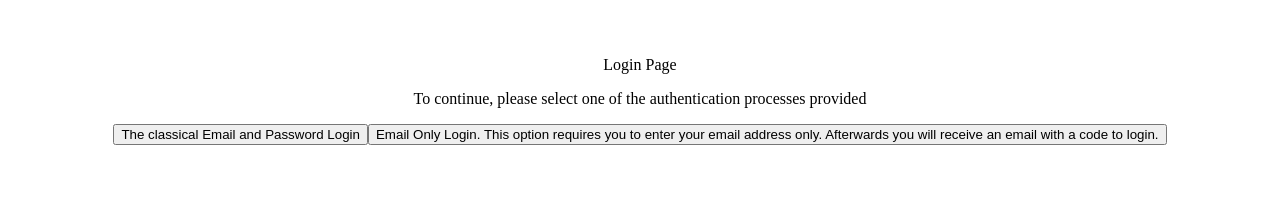
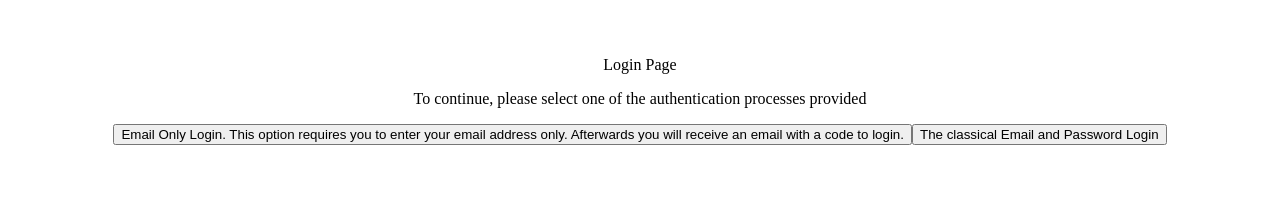
Before and after one commit to Abus00/Authentication-Usability-Testing, a React (Vite) app in the folder frontend/: page /login in a window 1280 px wide. Shown: the top 214 px of the page. Built offline with nearby package versions, Linux system fonts and the light colour scheme.

Commit message:
Added eye-data tracking in frontend; Refactored state handling for survey data

```diff
--- a/frontend/src/App.jsx
+++ b/frontend/src/App.jsx
@@ -10,6 +10,7 @@ import './App.css';
 
 function App() {
   const [isTrackingEye, setIsTrackingEye] = useState(false);
+  const [eyeTrackingData, setEyeTrackingData] = useState([]);
 
   return (
     <>
@@ -17,8 +18,8 @@ function App() {
         <Routes>
           <Route path="/" element={<HelloPage setIsTrackingEye={setIsTrackingEye} />} />
           <Route path="/calibration" element={<CalibrationPage setIsTrackingEye={setIsTrackingEye} />} />
-          <Route path="/login" element={<LoginPage isTrackingEye={isTrackingEye} setIsTrackingEye={setIsTrackingEye}/>} />
-          <Route path="/survey" element={<SurveyContainer isTrackingEye={isTrackingEye} />} />
+          <Route path="/login" element={<LoginPage isTrackingEye={isTrackingEye} setIsTrackingEye={setIsTrackingEye} setEyeTrackingData={setEyeTrackingData} />} />
+          <Route path="/survey" element={<SurveyContainer isTrackingEye={isTrackingEye} eyeTrackingData={eyeTrackingData} />} />
         </Routes>
       </Router>
     </>
--- a/frontend/src/components/login/EmailOnlyLogin.jsx
+++ b/frontend/src/components/login/EmailOnlyLogin.jsx
@@ -22,7 +22,7 @@ const EmailOnlyLogin = () => {
         headers: {
           'Content-Type': 'application/json',
         },
-        body: JSON.stringify({ emailAddress: email }),
+        body: JSON.stringify({ emailAddress: email}),
       });
 
       if (!response.ok) {
@@ -51,7 +51,7 @@ const EmailOnlyLogin = () => {
         headers: {
           'Content-Type': 'application/json',
         },
-        body: JSON.stringify({ email, code: verificationCode }),
+        body: JSON.stringify({ email, code: verificationCode}),
       });
 
       if (!response.ok) {
--- a/frontend/src/components/login/EmailPasswordLogin.jsx
+++ b/frontend/src/components/login/EmailPasswordLogin.jsx
@@ -38,7 +38,7 @@ const EmailPasswordLogin = () => {
       localStorage.setItem('token', data.token);
 
       //TODO
-      navigate('/survey', { state: { email } });
+      navigate('/survey', { state: { email} });
     } catch (err) {
       setError(err.message);
     } finally {
--- a/frontend/src/pages/LoginPage.jsx
+++ b/frontend/src/pages/LoginPage.jsx
@@ -3,9 +3,10 @@ import EmailOnlyLogin from "../components/login/EmailOnlyLogin";
 import EmailPasswordLogin from "../components/login/EmailPasswordLogin";
 import "../styles/loginStyles/LoginPage.css";
 
-export default function LoginPage({ isTrackingEye, setIsTrackingEye }) {
+export default function LoginPage({ isTrackingEye, setIsTrackingEye, setEyeTrackingData }) {
   const [choseLoginDisplay, setChoseLoginDisplay] = useState(true);
   const [chosenOption, setChosenOption] = useState(null);
+  const [loginOptions, setLoginOptions] = useState(null);
   const options = ["emailOnly", "emailPassword"];
 
   useEffect(() => {
@@ -15,12 +16,15 @@ export default function LoginPage({ isTrackingEye, setIsTrackingEye }) {
           await window.webgazer
             .setGazeListener((data) => {
               if (!data) return;
+              setEyeTrackingData((prevData) => [
+                ...prevData,
+                { x: data.x, y: data.y },
+              ]);
               console.log(`Gaze prediction: x=${data.x}, y=${data.y}`);
             })
             .showVideo(false)
             .showFaceOverlay(false)
             .begin();
-
         } catch (error) {
           console.error("Error initializing WebGazer:", error);
         }
@@ -48,7 +52,21 @@ export default function LoginPage({ isTrackingEye, setIsTrackingEye }) {
         }
       }
     };
-  }, [isTrackingEye, setIsTrackingEye]);
+  }, []);
+
+  useEffect(() => {
+    const chooseTwoLoginOptions = () => {
+      const randomOption1 = Math.floor(Math.random() * options.length);
+      let randomOption2;
+      do {
+        randomOption2 = Math.floor(Math.random() * options.length);
+      } while (randomOption1 === randomOption2);
+
+      return [options[randomOption1], options[randomOption2]];
+    };
+
+    setLoginOptions(chooseTwoLoginOptions());
+  }, []);
 
   const optionToChoice = (option) => {
     switch (option) {
@@ -74,23 +92,15 @@ export default function LoginPage({ isTrackingEye, setIsTrackingEye }) {
     }
   };
 
-  const chooseTwoLoginOptions = () => {
-    const randomOption1 = Math.floor(Math.random() * options.length);
-    let randomOption2;
-    do {
-      randomOption2 = Math.floor(Math.random() * options.length);
-    } while (randomOption1 === randomOption2);
-
-    return [options[randomOption1], options[randomOption2]];
-  };
-
   const handleLoginChoice = (option) => {
     optionToChoice(option);
     setChoseLoginDisplay(false);
   };
 
   const displayTwoLoginOptions = () => {
-    const [option1, option2] = chooseTwoLoginOptions();
+    if (!loginOptions) return null;
+
+    const [option1, option2] = loginOptions;
 
     return (
       <div className="login-options-container">
--- a/frontend/src/pages/SurveyContainer.jsx
+++ b/frontend/src/pages/SurveyContainer.jsx
@@ -5,19 +5,22 @@ import SUSScale from "../components/survey/SystemUsabilityScale";
 import NASAScale from "../components/survey/NASAScale";
 import { sendSurveyData } from "../utils/api";
 
-export default function SurveyContainer({ isTrackingEye, email }) {
+export default function SurveyContainer({ isTrackingEye, eyeTrackingData, email }) {
+
+  console.log("The current eye tracking data is:", eyeTrackingData);
+
   const [step, setStep] = useState(0);
+  const [feedback, setFeedback] = useState("");
   const [surveyData, setSurveyData] = useState({
     personalInfo: {},
     likert: {},
     sus: {},
     nasa: {},
     isTrackingEye: isTrackingEye,
-    eyeTrackingData: {},
+    eyeTrackingData: eyeTrackingData || [],
     feedback: "",
     hasFeedback: false,
   });
-  const [feedback, setFeedback] = useState("");
 
   const handleNext = (formData) => {
     const updatedData = { ...surveyData };
```
Also changed, not shown: 1 other file (tests, documents, lock files or other folders).
